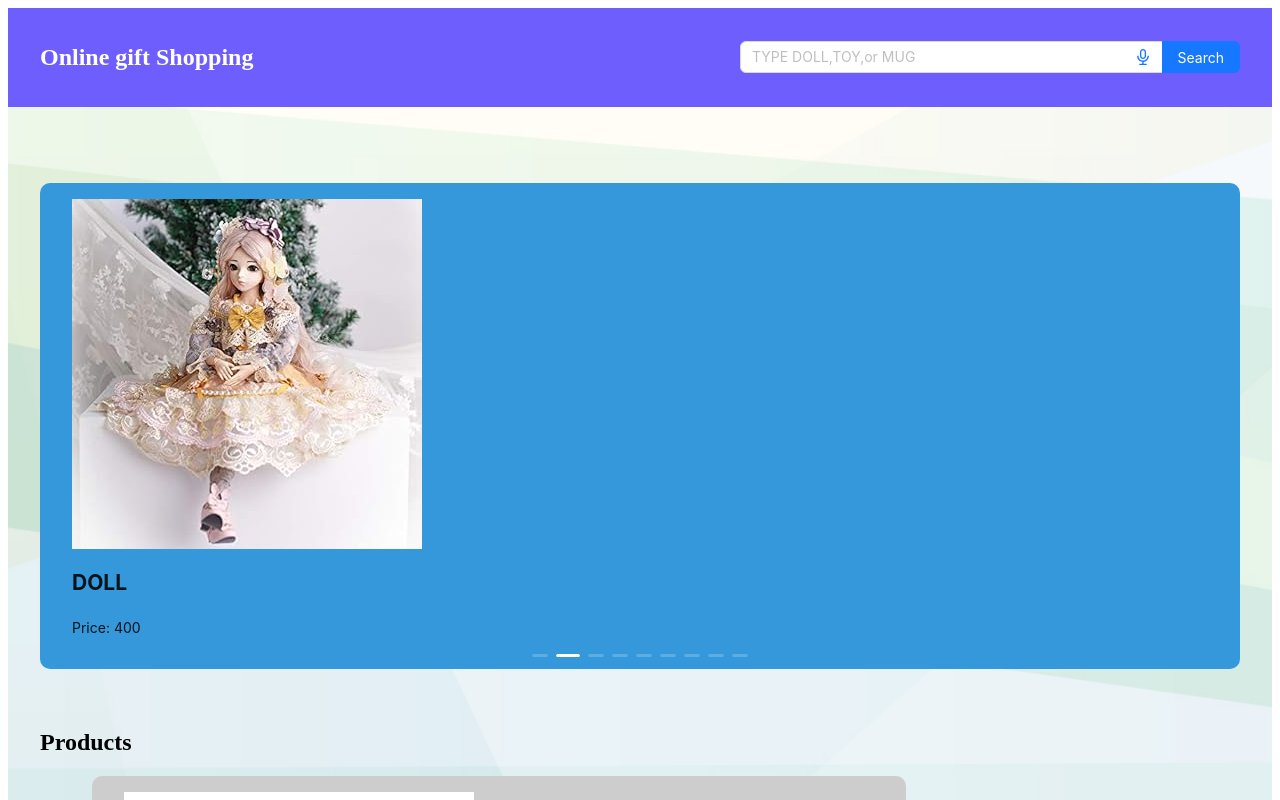
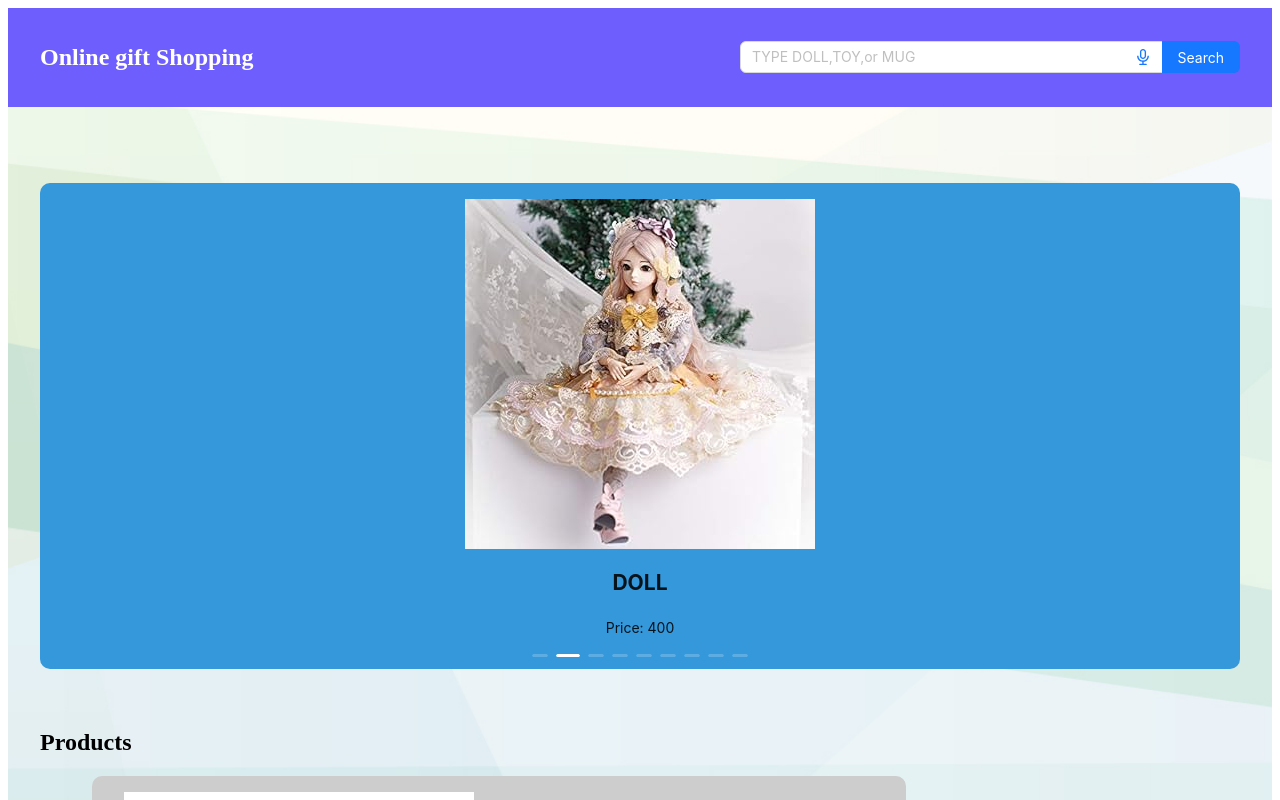
Before and after one commit to sivakumaru2002/onlinegiftshopping-frontend, a React (Create React App) app: page /LandingPage in a window 1280 px wide. Shown: the top 800 px of the page. Built offline with nearby package versions, Linux system fonts and the light colour scheme.

Commit message:
landing page

```diff
--- a/src/App.css
+++ b/src/App.css
@@ -87,9 +87,17 @@
     background-color: #2980b9;
   }
 
+  .container {
+    text-align: center;
+}
+
+.content {
+    display: inline-block;
+}
+
   .back{
 	background-image: url('webback.jpg');
-    background-size: cover; /* Optional: Adjusts the size of the background image to cover the entire container */
+    background-size: cover;
     background-position: center;
   }
 
--- a/src/landingpage.js
+++ b/src/landingpage.js
@@ -31,9 +31,14 @@ function LandingPage() {
   function Tex({ id, src, description, name, price }) {
     return (
       <>
-        <img src={src} alt={name} />
+        <div className="container">
+    <div className="content">
+    <img src={src} alt={name} />
         <h2>{name}</h2>
         <p>Price: {price}</p>
+    </div>
+</div>
+
       </>
     );
   }
```
